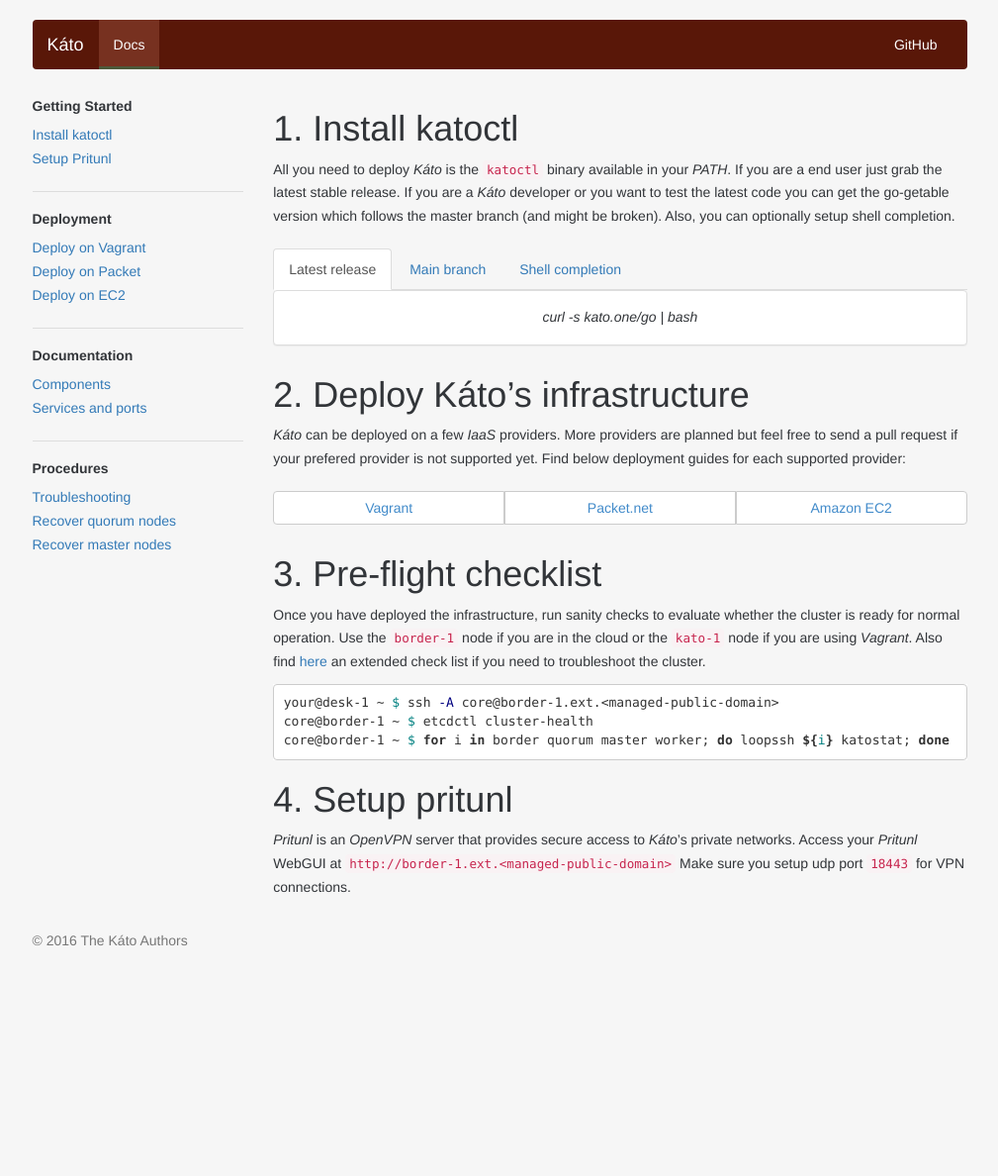
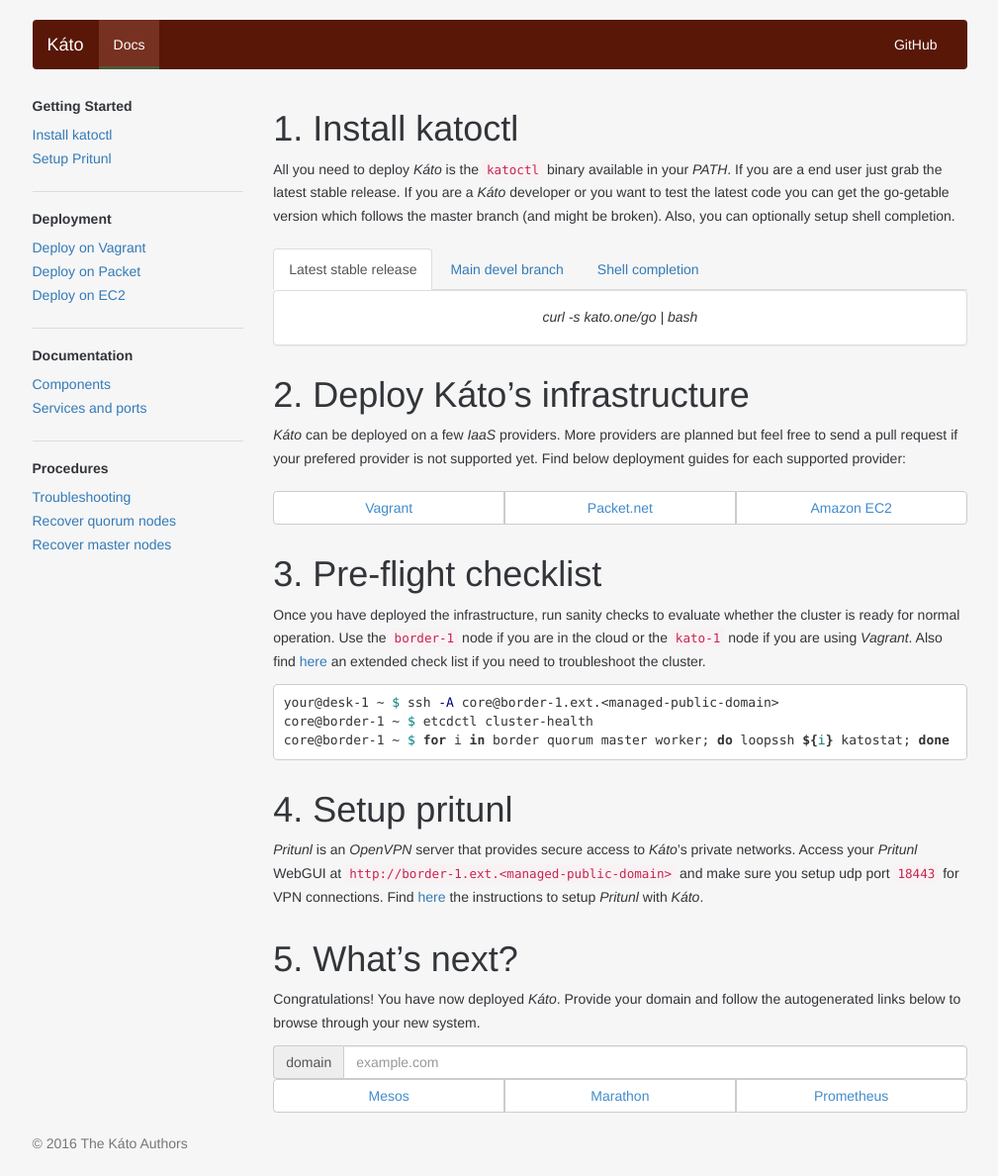
Before and after one commit to h0tbird/coreseed, a Jekyll site: the page built from docs/docs/index.md, in a window 1280 px wide. Shown: the whole page at 99% size, without its empty margins (135-1144 px from the left). Built offline with Jekyll 4.4.1, drawn with Linux system fonts in a browser that asks for light colours; nearby versions of some CDN libraries; some web fonts are replaced; before the commit the page ends 982 px from its top, so only the background shows below that.

Commit message:
Autogenerated links (thanks to @rubennorte)

````diff
--- a/docs/docs/index.md
+++ b/docs/docs/index.md
@@ -9,8 +9,8 @@ All you need to deploy *Káto* is the `katoctl` binary available in your *PATH*.
 <div class="col-xs-12" style="height:10px;"></div>
 
 <ul class="nav nav-tabs">
- <li class="active"><a href="#1" data-toggle="tab">Latest release</a></li>
- <li><a href="#2" data-toggle="tab">Main branch</a></li>
+ <li class="active"><a href="#1" data-toggle="tab">Latest stable release</a></li>
+ <li><a href="#2" data-toggle="tab">Main devel branch</a></li>
  <li><a href="#3" data-toggle="tab">Shell completion</a></li>
 </ul>
 
@@ -70,8 +70,44 @@ core@border-1 ~ $ etcdctl cluster-health
 core@border-1 ~ $ for i in border quorum master worker; do loopssh ${i} katostat; done
 ```
 
+<div class="col-xs-12" style="height:20px;"></div>
+
 # 4. Setup pritunl
 
 *Pritunl* is an *OpenVPN* server that provides secure access to *Káto*'s private networks.
 Access your *Pritunl* WebGUI at `http://border-1.ext.<managed-public-domain>`
-Make sure you setup udp port `18443` for VPN connections.
+and make sure you setup udp port `18443` for VPN connections. Find [here]({{ site.baseurl}}/docs/pritunl.html) the instructions to setup *Pritunl* with *Káto*.
+
+<div class="col-xs-12" style="height:20px;"></div>
+
+# 5. What's next?
+
+Congratulations! You have now deployed *Káto*. Provide your domain and follow the autogenerated links below to browse through your new system.
+
+<div class="input-group">
+  <span class="input-group-addon" id="basic-addon1">domain</span>
+  <input type="text" class="form-control" placeholder="example.com" aria-describedby="basic-addon1" id="domain-input">
+</div>
+
+<div class="btn-group btn-group-justified" role="group" aria-label="...">
+  <div class="btn-group" role="group">
+    <a class="btn btn-default domain-derived-link" href="http://example.com:5050" data-url="http://{domain}:5050"><font color="#428bca">Mesos</font></a>
+  </div>
+  <div class="btn-group" role="group">
+    <a class="btn btn-default domain-derived-link" href="http://example.com:8080" data-url="http://{domain}:8080"><font color="#428bca">Marathon</font></a>
+  </div>
+  <div class="btn-group" role="group">
+    <a class="btn btn-default domain-derived-link" href="http://example.com::9191/graph" data-url="http://{domain}:9191/graph"><font color="#428bca">Prometheus</font></a>
+  </div>
+</div>
+
+<script>
+  var domainInput = document.getElementById('domain-input');
+  var domainDerivedLinks = [].slice.call(document.getElementsByClassName('domain-derived-link'));
+  domainInput.addEventListener('input', function() {
+    var domain = this.value;
+    domainDerivedLinks.forEach(function(link) {
+      link.href = link.getAttribute('data-url').replace('{domain}', domain);
+    });
+  });
+</script>
````
